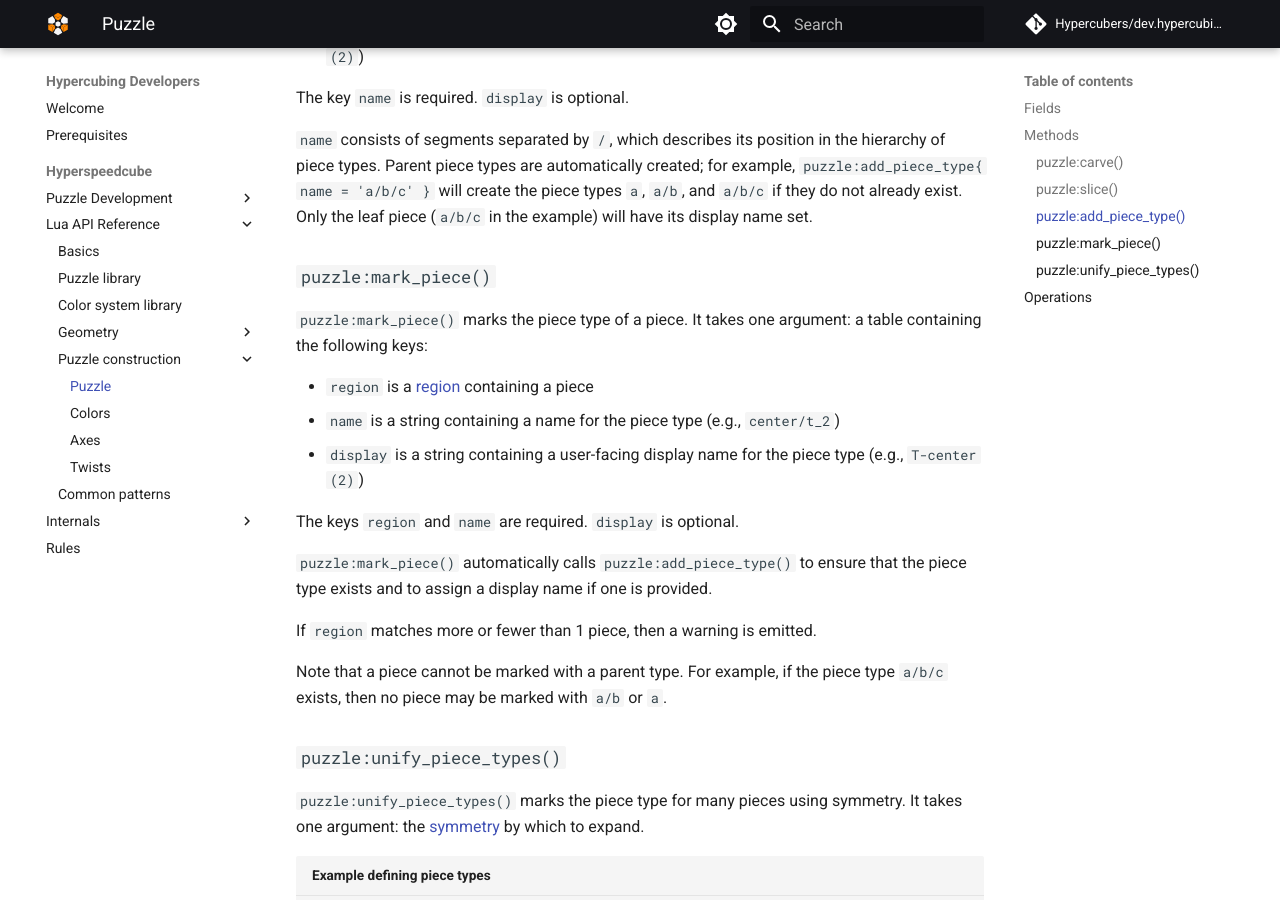
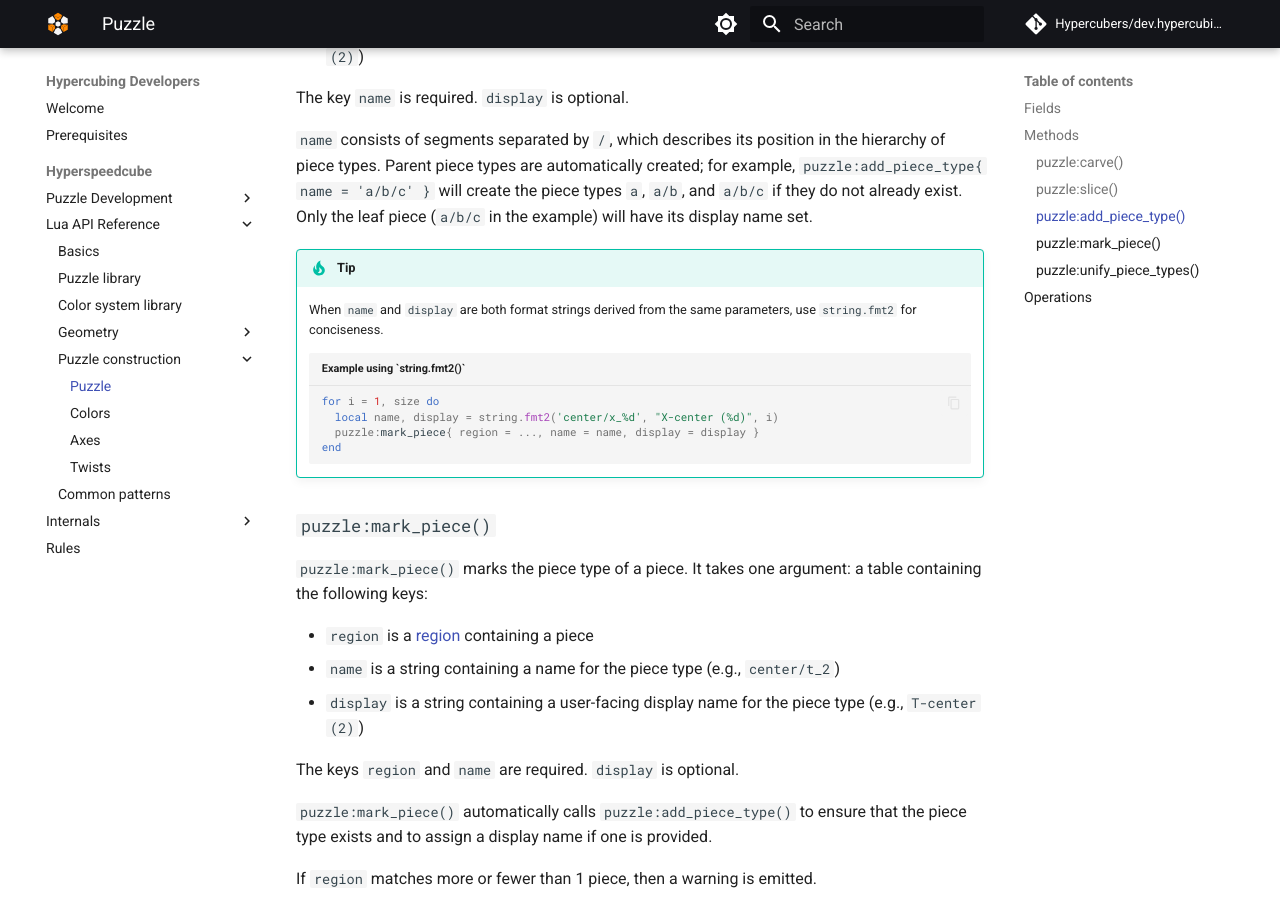
Before and after one commit to Hypercubers/dev.hypercubing.xyz, an MkDocs documentation site: the page built from docs/hsc/lua/puzzle-construction/puzzle.md, in a window 1280 px wide and 900 px high, scrolled down 2451 px. Built offline with MkDocs 1.6.1 and Material for MkDocs 9.7.7, drawn with Linux system fonts in a browser that asks for light colours; comment, search, counter and statistics services are not loaded.

Commit message:
Document `string.fmt2()`

````diff
--- a/docs/hsc/lua/puzzle-construction/puzzle.md
+++ b/docs/hsc/lua/puzzle-construction/puzzle.md
@@ -85,6 +85,16 @@ The key `name` is required. `display` is optional.
 
 `name` consists of segments separated by `/`, which describes its position in the hierarchy of piece types. Parent piece types are automatically created; for example, `puzzle:add_piece_type{ name = 'a/b/c' }` will create the piece types `a`, `a/b`, and `a/b/c` if they do not already exist. Only the leaf piece (`a/b/c` in the example) will have its display name set.
 
+!!! tip
+    When `name` and `display` are both format strings derived from the same parameters, use `string.fmt2` for conciseness.
+
+    ```lua title="Example using `string.fmt2()`"
+    for i = 1, size do
+      local name, display = string.fmt2('center/x_%d', "X-center (%d)", i)
+      puzzle:mark_piece{ region = ..., name = name, display = display }
+    end
+    ```
+
 ### `puzzle:mark_piece()`
 
 `puzzle:mark_piece()` marks the piece type of a piece. It takes one argument: a table containing the following keys:
````
Also changed, not shown: docs/hsc/lua/basics.md (+4 -0 lines).
